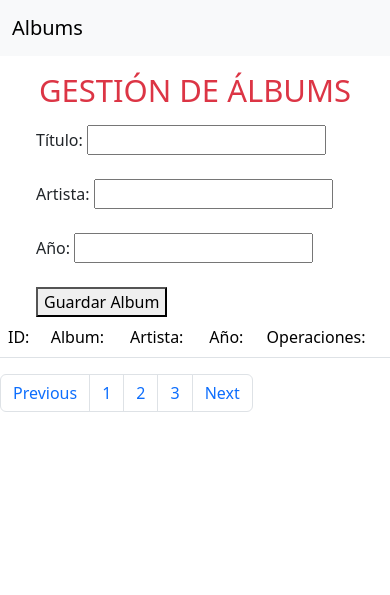
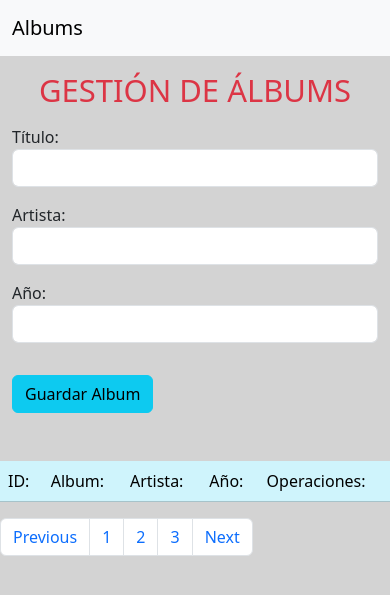
Before and after one commit to IZebaZI/POO195, a Flask app: page / in a window 390 px wide. Shown: the top 595 px of the page. Run offline with Flask 3, Linux system fonts and the light colour scheme; data that the repository does not hold is empty; some libraries are stand-ins or nearby versions.

Commit message:
Práctica 13 (Finalizada)

```diff
--- /dev/null
+++ b/Vistas/static/css/main.css
@@ -0,0 +1,3 @@
+.bg-color{
+    background-color: lightgray;
+}
--- a/Vistas/templates/index.html
+++ b/Vistas/templates/index.html
@@ -2,10 +2,18 @@
 
 {%block body%}
     {% for mesg in get_flashed_messages() %}
-    <div class="alert alert-success alert-dismissible fade show" role="alert">
+    <!-- <div class="alert alert-success alert-dismissible fade show" role="alert">
         <strong>{{mesg}}</strong>
         <button type="button" class="btn-close" data-bs-dismiss="alert" aria-label="Close"></button>
-    </div>
+    </div> -->
+
+    <script>
+        Swal.fire({
+            title: 'Correcto',
+            icon: 'success',
+            confirmButtonText: 'OK'
+        });
+    </script>
     {% endfor %}
 
     <div class="text-center mt-3 mb-3 display-5 text-danger">
@@ -14,28 +22,32 @@
 
     <!-- INICIO DE ROW -->
     <div class="row">
+        <div class="col-md-5">
+            <form action="/guardarAlbum" method="POST">
+                <div class="container">
                 <!-- INICIO PRIMER COLUMNA -->
-        <div class="col-md-5 ps-5">
                         <!-- FORM -->
-            <form action="/guardarAlbum" method="POST">
+                        <div class="mb-3">
                             <label for="txtTitulo">Título:</label>
-                <input type="text" name="txtTitulo">
-                <br><br>
+                            <input type="text" name="txtTitulo" class="form-control">
+                        </div>
+                        <div class="mb-3">
                             <label for="txtArtista">Artista:</label>
-                <input type="text" name="txtArtista">
-                <br><br>
+                            <input type="text" name="txtArtista" class="form-control">
+                        </div>
+                        <div class="mb-3">
                             <label for="intYear">Año:</label>
-                <input type="number" name="intYear">
-                <br><br>
-                <button type="submit">Guardar Album</button>
+                            <input type="number" name="intYear" class="form-control">
+                        </div>
+                        <button type="submit" class="btn btn-info mt-3 mb-5">Guardar Album</button>
+                </div>
             </form>
         </div>
 
         <!-- INICIO SEGUNDA COLUMNA -->
-        <div class="col-md-7">
+        <div class="container col-md-6">
             <!-- TABLE -->
-            <div>
-                <table class="table">
+            <table class="table table-info table-striped">
                 <thead>
                     <tr>
                         <td>ID:</td>
@@ -63,6 +75,5 @@
             </table>
         </div>
     </div>
-    </div>
     <!-- FINAL DE ROW -->
 {%endblock%}
--- a/Vistas/templates/template.html
+++ b/Vistas/templates/template.html
@@ -4,9 +4,11 @@
     <meta charset="UTF-8">
     <meta name="viewport" content="width=device-width, initial-scale=1.0">
     <title>Document</title>
-        <link href="https://cdn.jsdelivr.net/npm/bootstrap@5.3.3/dist/css/bootstrap.min.css" rel="stylesheet" integrity="sha384-QWTKZyjpPEjISv5WaRU9OFeRpok6YctnYmDr5pNlyT2bRjXh0JMhjY6hW+ALEwIH" crossorigin="anonymous">
+    <link rel="stylesheet" href="{{ url_for('static', filename='css/main.css') }}">
+    <link href="https://cdn.jsdelivr.net/npm/bootstrap@5.3.3/dist/css/bootstrap.min.css" rel="stylesheet" integrity="sha384-QWTKZyjpPEjISv5WaRU9OFeRpok6YctnYmDr5pNlyT2bRjXh0JMhjY6hW+ALEwIH" crossorigin="anonymous">
+    <script src="https://cdn.jsdelivr.net/npm/sweetalert2@11"></script>
 </head>
-<body>
+<body class="bg-color">
     <nav class="navbar bg-body-tertiary mb-3">
         <div class="container-fluid">
             <a class="navbar-brand" href="#">Albums</a>
```
Also changed, not shown: Vistas/templates/edit.html (+16 -12 lines). Lines whose indentation alone changed are shown as unchanged.
